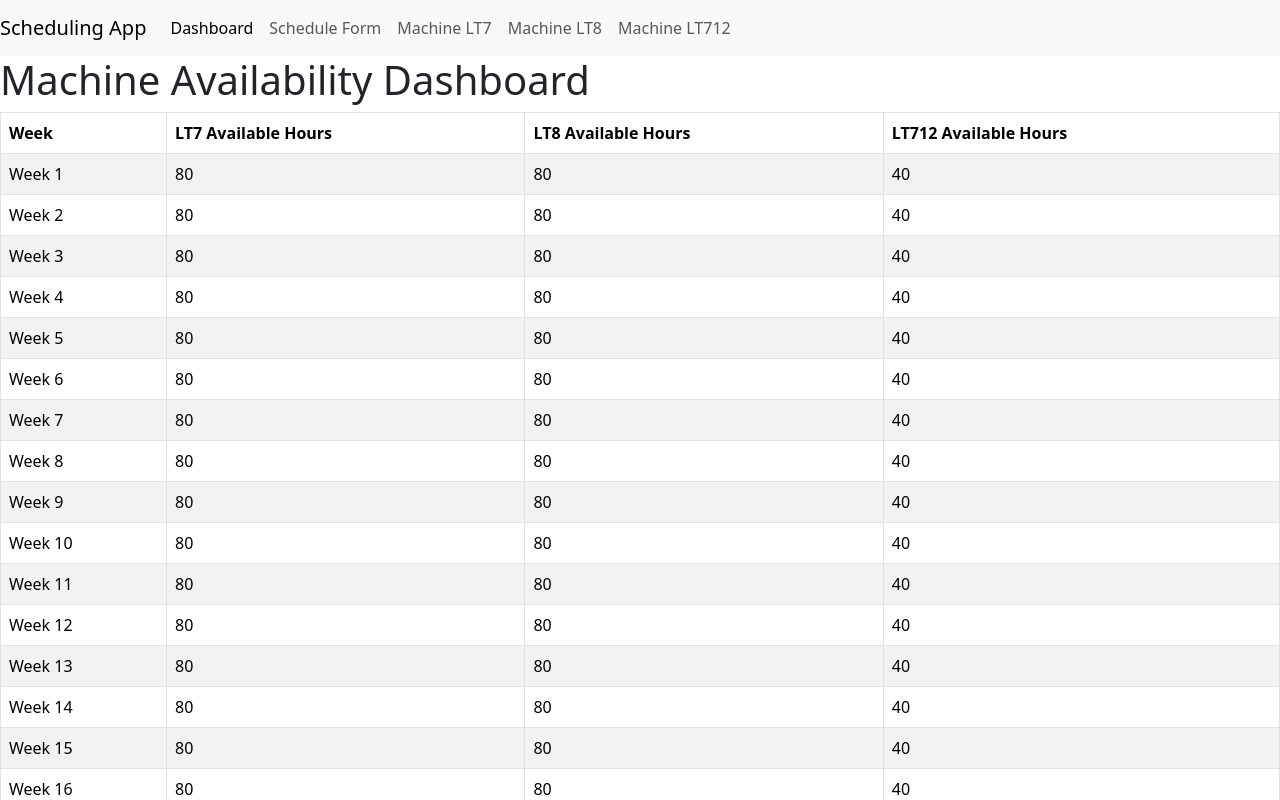
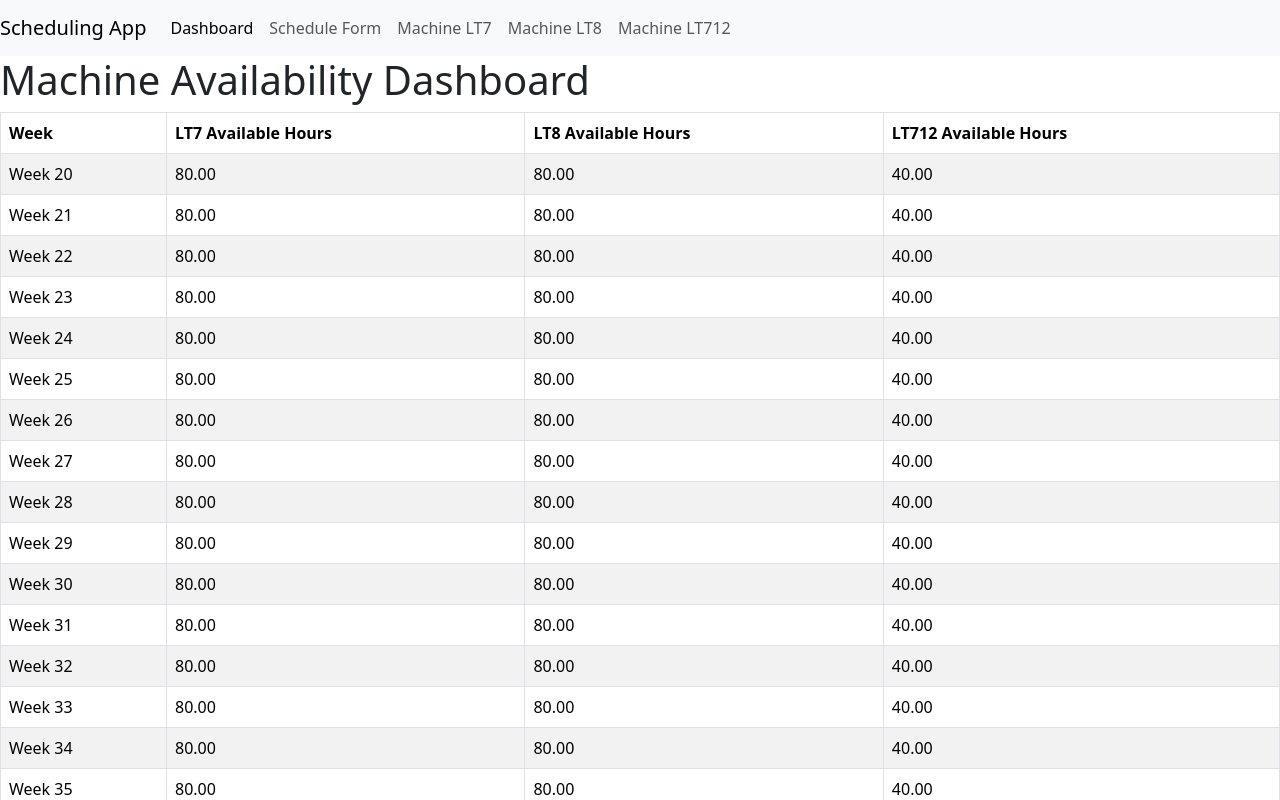
Before and after one commit to ICEDBANK/Project-Scheduling, a React (Create React App) app: page / in a window 1280 px wide. Shown: the top 800 px of the page. Built offline with nearby package versions, Linux system fonts and the light colour scheme; no server answers; the database is empty.

Commit message:
Automated commit

```diff
--- a/src/components/Dashboard.js
+++ b/src/components/Dashboard.js
@@ -2,6 +2,17 @@ import React, { useEffect, useState } from 'react';
 import { ref, onValue } from 'firebase/database';
 import { database } from '../firebase';
 import { Table } from 'react-bootstrap';
+
+const getWeekNumber = (date) => {
+  const firstDayOfYear = new Date(date.getFullYear(), 0, 1);
+  const pastDaysOfYear = (date - firstDayOfYear) / 86400000;
+  return Math.ceil((pastDaysOfYear + firstDayOfYear.getDay() + 1) / 7);
+};
+
+const getCurrentWeek = () => {
+  const today = new Date();
+  return getWeekNumber(today);
+};
 
 const Dashboard = () => {
   const [schedules, setSchedules] = useState([]);
@@ -10,6 +21,7 @@ const Dashboard = () => {
     LT8: Array(52).fill(80),
     LT712: Array(52).fill(40),
   });
+  const [currentWeek, setCurrentWeek] = useState(getCurrentWeek());
 
   useEffect(() => {
     const schedulesRef = ref(database, 'schedules');
@@ -30,21 +42,21 @@ const Dashboard = () => {
       LT712: Array(52).fill(40),
     };
 
+    const now = new Date();
     schedules.forEach((schedule) => {
-      const week = getWeekNumber(new Date(schedule.dueDate));
-      if (week < 52) {
+      const dueDate = new Date(schedule.dueDate);
+      const week = getWeekNumber(dueDate);
+
+      // If past due, subtract from current week
+      if (dueDate < now) {
+        timeSlots[schedule.machine][currentWeek - 1] -= parseInt(schedule.estimatedHours);
+      } else if (week < 52) {
         timeSlots[schedule.machine][week] -= parseInt(schedule.estimatedHours);
       }
     });
 
     setAvailableTime(timeSlots);
-  }, [schedules]);
-
-  const getWeekNumber = (date) => {
-    const firstDayOfYear = new Date(date.getFullYear(), 0, 1);
-    const pastDaysOfYear = (date - firstDayOfYear) / 86400000;
-    return Math.ceil((pastDaysOfYear + firstDayOfYear.getDay() + 1) / 7);
-  };
+  }, [schedules, currentWeek]);
 
   return (
     <div>
@@ -59,14 +71,24 @@ const Dashboard = () => {
           </tr>
         </thead>
         <tbody>
-          {Array.from({ length: 52 }, (_, index) => (
-            <tr key={index}>
-              <td>Week {index + 1}</td>
-              <td>{availableTime.LT7[index]}</td>
-              <td>{availableTime.LT8[index]}</td>
-              <td>{availableTime.LT712[index]}</td>
-            </tr>
-          ))}
+          {Array.from({ length: 52 }, (_, index) => {
+            const weekIndex = (currentWeek - 1 + index) % 52;
+            const isOverbooked = (machine) => availableTime[machine][weekIndex] < 0;
+            return (
+              <tr key={index}>
+                <td>{`Week ${weekIndex + 1}`}</td>
+                <td style={{ backgroundColor: isOverbooked('LT7') ? 'red' : 'white' }}>
+                  {availableTime.LT7[weekIndex].toFixed(2)}
+                </td>
+                <td style={{ backgroundColor: isOverbooked('LT8') ? 'red' : 'white' }}>
+                  {availableTime.LT8[weekIndex].toFixed(2)}
+                </td>
+                <td style={{ backgroundColor: isOverbooked('LT712') ? 'red' : 'white' }}>
+                  {availableTime.LT712[weekIndex].toFixed(2)}
+                </td>
+              </tr>
+            );
+          })}
         </tbody>
       </Table>
     </div>
```
